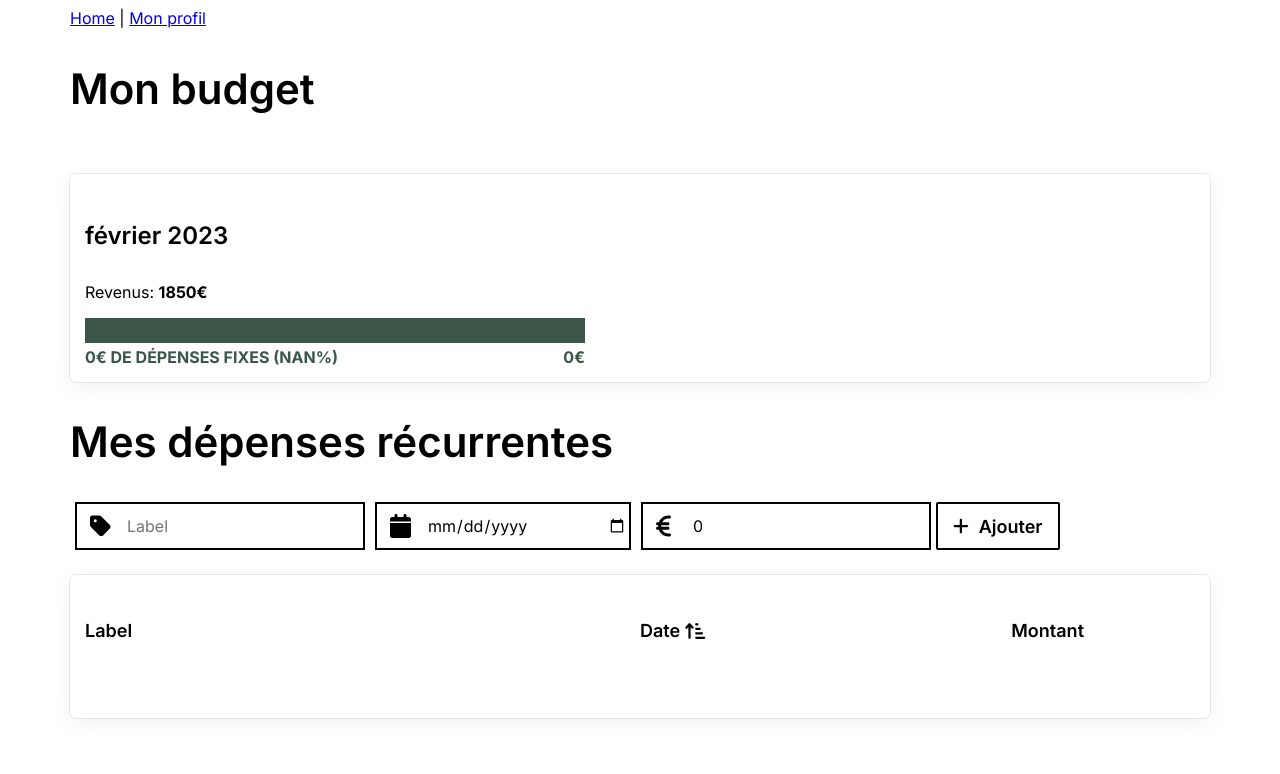
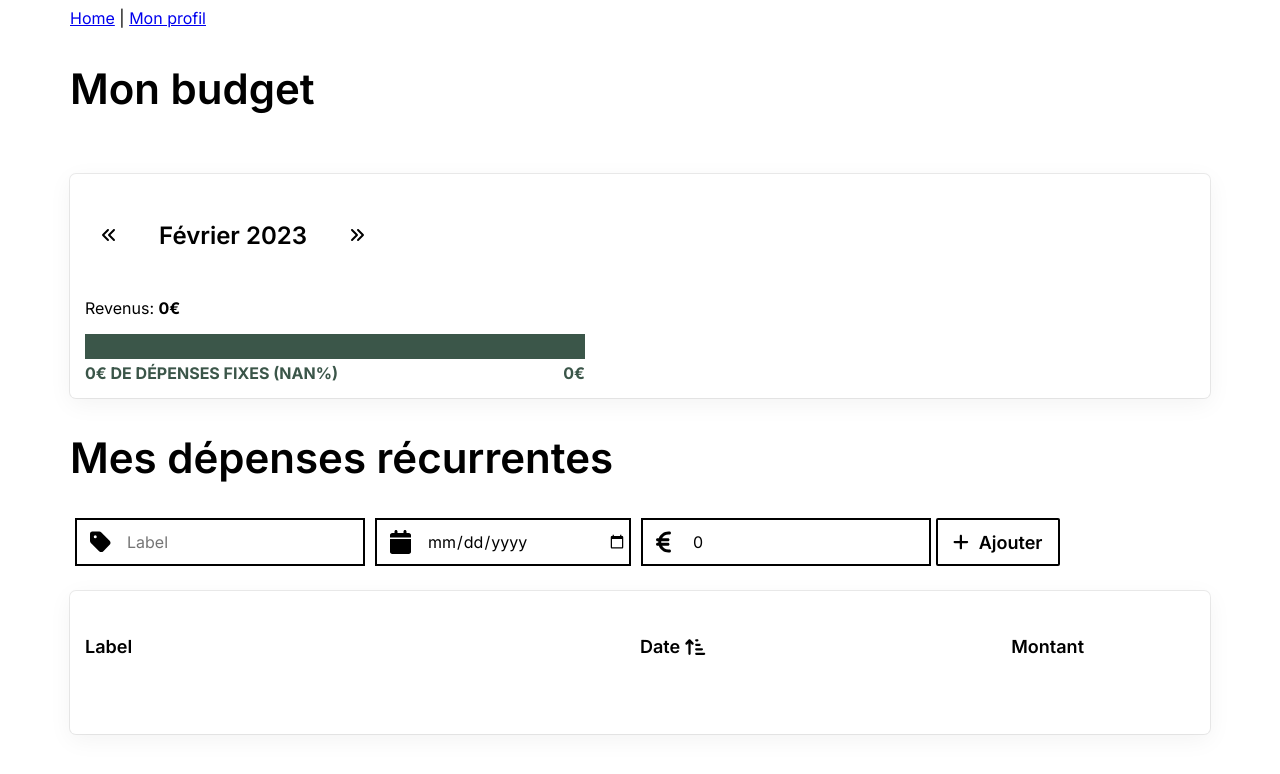
Before and after one commit to plumedev/xMonthly, a Vue app: page / in a window 1280 px wide. Shown: the top 774 px of the page. Built offline with nearby package versions, Linux system fonts and the light colour scheme.

Commit message:
feat(monthSelector): add month selector to update transaction list

```diff
--- a/src/components/MonthSelector.vue
+++ b/src/components/MonthSelector.vue
@@ -1,21 +1,59 @@
 <template>
-    <div>
-        plop
-    </div>
+  <div class="monthSelector">
+    <button class="icon-only" @click="decrementMonth">
+      <font-awesome-icon :icon="['fas', 'angles-left']" />
+    </button>
+    <h4 class="activeMonth">{{ displayActiveMonth() }}</h4>
+    <button class="icon-only" @click="incrementMonth">
+      <font-awesome-icon :icon="['fas', 'angles-right']" />
+    </button>
+  </div>
 </template>
 
 <script lang="ts">
-import { defineComponent } from 'vue'
+import { defineComponent } from "vue";
+import dayjs from "dayjs";
+import { mapGetters } from "vuex";
+import store from "@/store/index";
+import { library } from "@fortawesome/fontawesome-svg-core";
+import { FontAwesomeIcon } from "@fortawesome/vue-fontawesome";
+import { faAngleDoubleLeft } from "@fortawesome/free-solid-svg-icons";
+import { faAngleDoubleRight } from "@fortawesome/free-solid-svg-icons";
+
+library.add(faAngleDoubleLeft, faAngleDoubleRight);
 
 export default defineComponent({
-    data() {
-    return {
-      msg: 'Hello world!'
-    }
-  }
-})
+  data() {
+    return {};
+  },
+  components: {
+    FontAwesomeIcon,
+  },
+  computed: {
+    ...mapGetters(["getActiveMonth"]),
+    activeMonth(): string {
+      return this.getActiveMonth;
+    },
+  },
+  methods: {
+    displayActiveMonth() {
+      const formatActiveMonth = this.getActiveMonth.format("MMMM YYYY");
+      return formatActiveMonth;
+    },
+    incrementMonth(): void {
+      const newDate = dayjs(this.activeMonth).add(1, "month");
+      // Mettre à jour activeMonth dans le store Vuex
+      store.commit("setActiveMonth", newDate);
+    },
+    decrementMonth(): void {
+      const newDate = dayjs(this.activeMonth).subtract(1, "month");
+      // Mettre à jour activeMonth dans le store Vuex
+      store.commit("setActiveMonth", newDate);
+    },
+  },
+});
 </script>
 
 <style lang="scss" scoped>
-
+@import "@/scss/MonthSelector.scss";
 </style>
--- a/src/components/TransactionsOverview.vue
+++ b/src/components/TransactionsOverview.vue
@@ -1,7 +1,9 @@
 <template>
   <div class="box">
-    <h4>{{ currentMonth }}</h4>
-    <p>Revenus: <b>1850€</b></p>
+    <MonthSelector />
+    <p>
+      Revenus: <b>{{ monthlyRevenues }}€</b>
+    </p>
     <div class="stat-group">
       <div class="stat-bar">
         <div
@@ -25,11 +27,15 @@
 import dayjs from "dayjs";
 import "dayjs/locale/fr";
 import { mapGetters } from "vuex";
+import MonthSelector from "./MonthSelector.vue";
 
 dayjs.locale("fr");
 
 export default {
   name: "TransactionsOverview",
+  components: {
+    MonthSelector,
+  },
   data(): { currentMonth: string } {
     return {
       currentMonth: dayjs().format("MMMM YYYY"),
--- a/src/scss/Atoms.scss
+++ b/src/scss/Atoms.scss
@@ -175,4 +175,12 @@ input {
             }
         }
     }
+    &.icon-only {
+        border: none;
+        &:hover {
+            background-color: unset;
+            color: $green;
+
+        }
+    }
 }
--- /dev/null
+++ b/src/scss/MonthSelector.scss
@@ -0,0 +1,11 @@
+.activeMonth {
+    text-transform: capitalize;
+    min-width: 200px;
+    text-align: center;
+}
+
+.monthSelector {
+    display: flex;
+    width: fit-content;
+    align-items: center;
+}
--- a/src/store/index.ts
+++ b/src/store/index.ts
@@ -34,8 +34,8 @@ const store = createStore({
       });
     },
     transactionsOfMonth: (state) => {
-      const currentMonth = dayjs().month();
-      const currentYear = dayjs().year();
+      const currentMonth = state.activeMonth.month();
+      const currentYear = state.activeMonth.year();
 
       return state.transactions
         .filter(
@@ -91,6 +91,9 @@ const store = createStore({
       const totalExpenses = getters.totalExpenses;
       return Math.round((totalExpenses * 100) / totalRevenues);
     },
+    getActiveMonth(state) {
+      return state.activeMonth;
+    },
   },
   mutations: {
     // Methods about Transactions
@@ -120,6 +123,9 @@ const store = createStore({
     },
     deleteRevenue(state, id: string) {
       state.revenues = state.revenues.filter((revenue) => revenue.id !== id);
+    },
+    setActiveMonth(state, newMonth) {
+      state.activeMonth = newMonth;
     },
   },
   actions: {
--- a/src/views/TransactionsList.vue
+++ b/src/views/TransactionsList.vue
@@ -89,7 +89,11 @@ export default defineComponent({
   },
   computed: {
     ...mapState(["transactions"]),
-    ...mapGetters(["formattedTransactions", "transactionsOfMonth"]),
+    ...mapGetters([
+      "formattedTransactions",
+      "transactionsOfMonth",
+      "getActiveMonth",
+    ]),
   },
   methods: {
     deleteTransaction(id: string): void {
@@ -114,6 +118,10 @@ export default defineComponent({
         }
       });
     },
+    displayActiveMonth() {
+      const activeMonth = store.state.activeMonth;
+      return activeMonth;
+    },
   },
 });
 </script>
```
